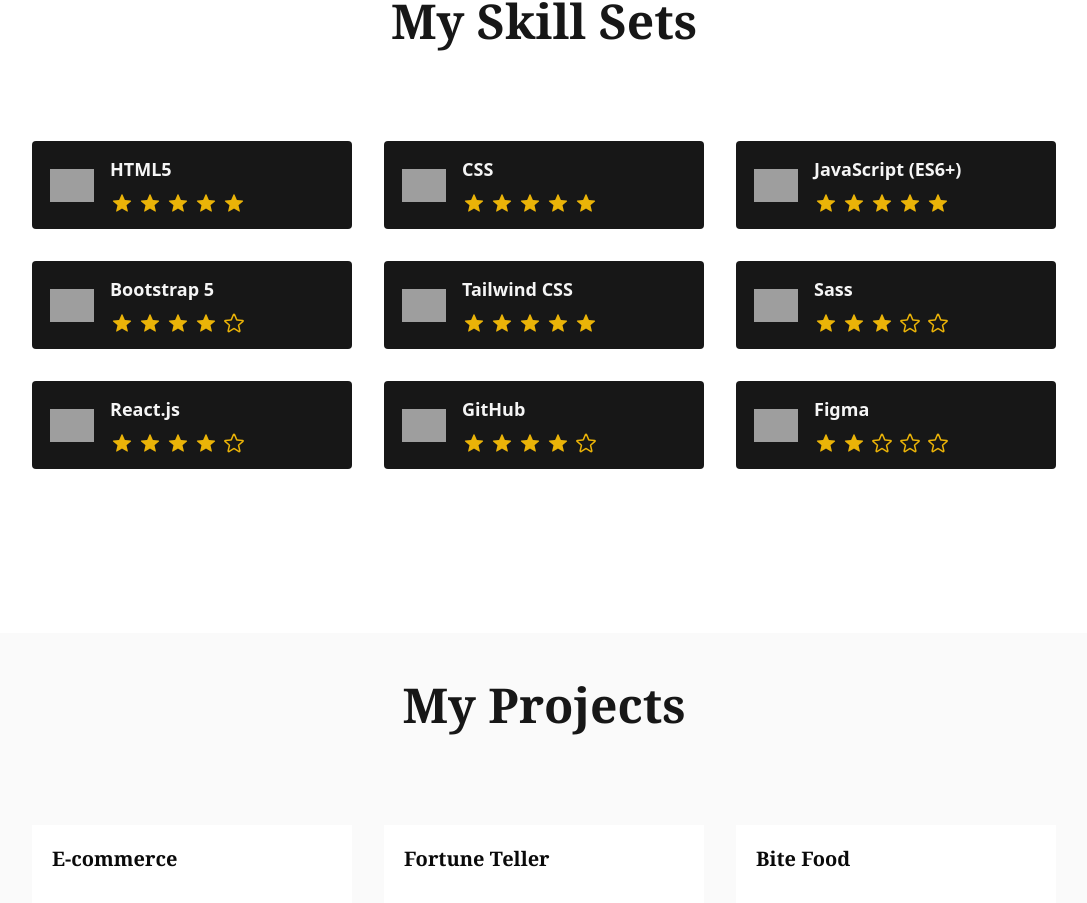
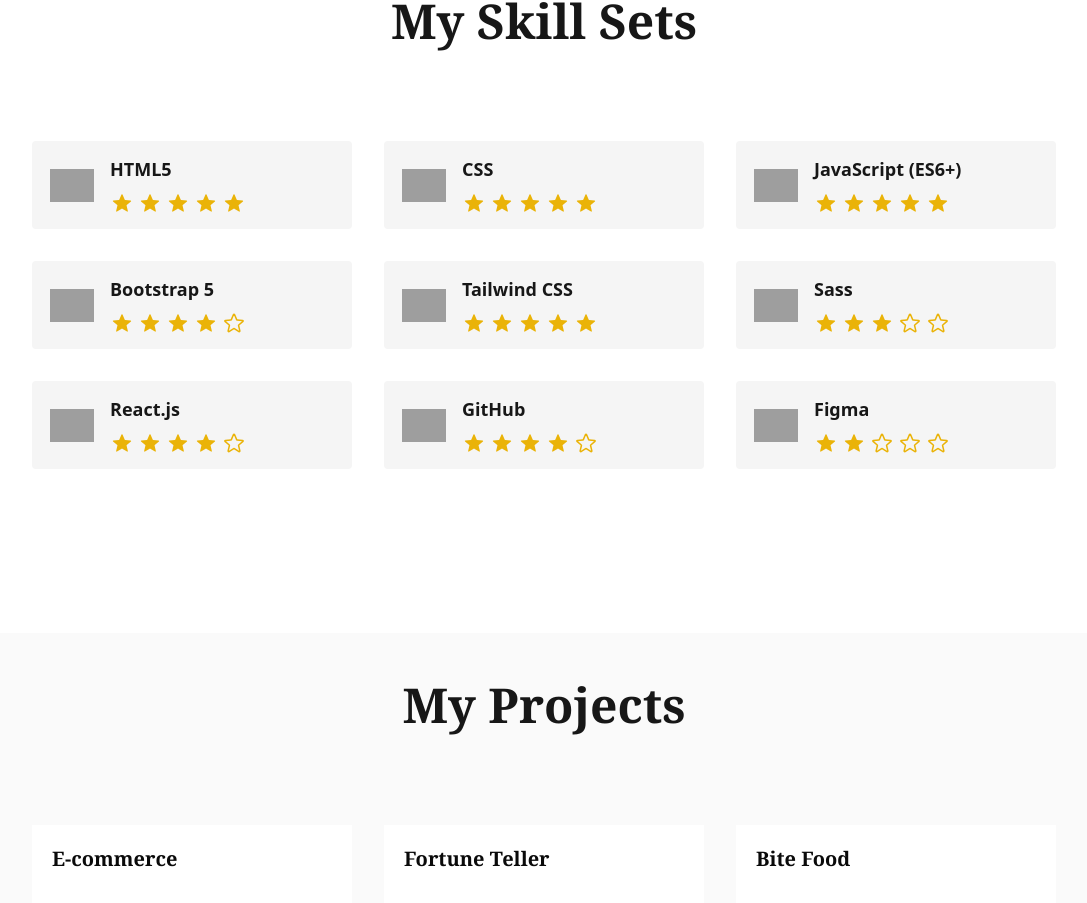
Before and after one commit to KarYanKyaw/portfolio, a React (Vite) app: page / in a window 1280 px wide. Shown: the part 967-1870 px from the top of the page, without its empty margins (96-1183 px from the left). Built offline with nearby package versions, Linux system fonts and the light colour scheme; grey boxes are pictures that could not be loaded.

Commit message:
skill section color changed

```diff
--- a/src/components/ToolCard.component.jsx
+++ b/src/components/ToolCard.component.jsx
@@ -13,13 +13,13 @@
     <div
       data-aos="fade-up"
       data-aos-duration="1000"
-      className=" bg-primary grid items-center min-w-full grid-cols-5  text-secondary px-4 py-3 duration-300 gap-4 select-none border-2 rounded  border-transparent hover:border-yellow-500"
+      className=" bg-secondary grid items-center min-w-full grid-cols-5  text-secondary px-4 py-3 duration-300 gap-4 select-none border-2 rounded  border-transparent hover:border-yellow-500"
     >
       <div className=" col-span-1">
         <img src={img} />
       </div>
       <div className="col-span-4 flex flex-col justify-start items-start gap-2">
-        <p className="font-bold text-start text-lg">{skill}</p>
+        <p className="font-bold text-start text-primary text-lg">{skill}</p>
         <div className=" flex gap-1">{starsLooping(rating)}</div>
       </div>
     </div>
```
